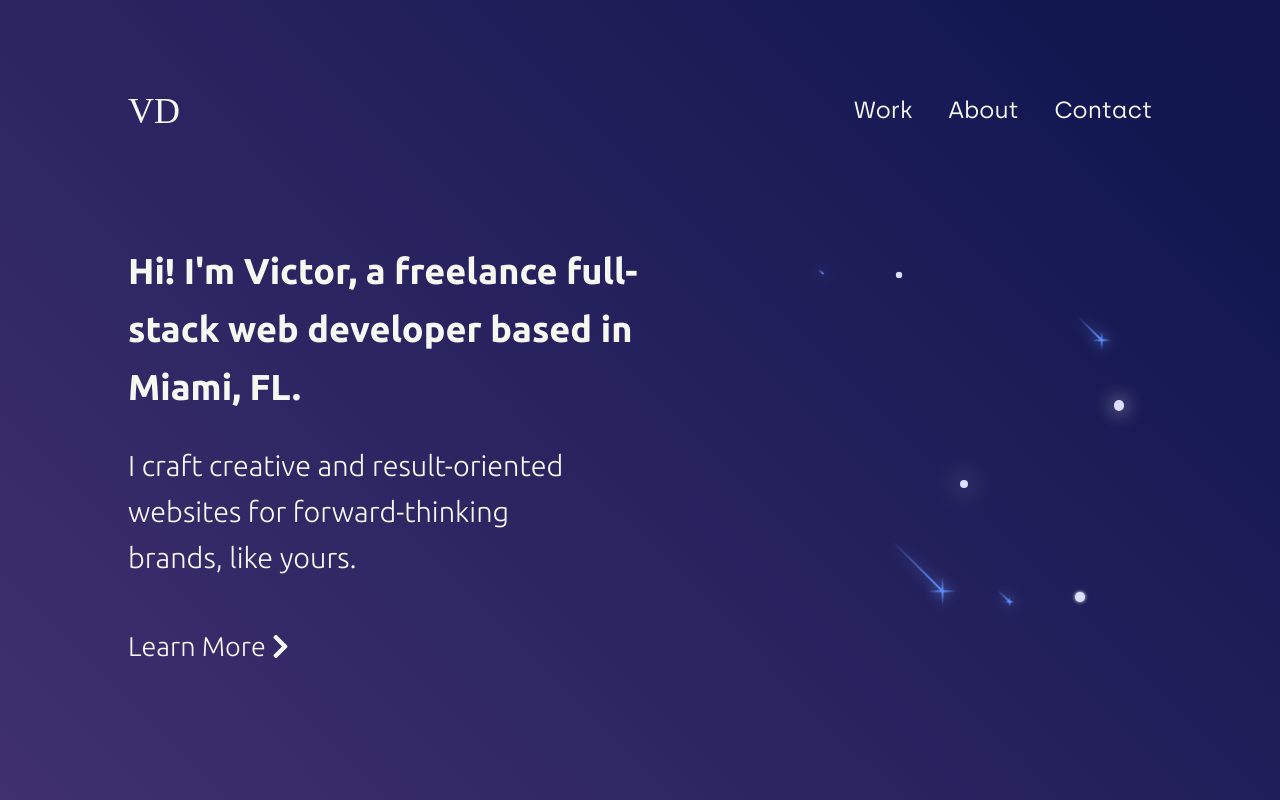
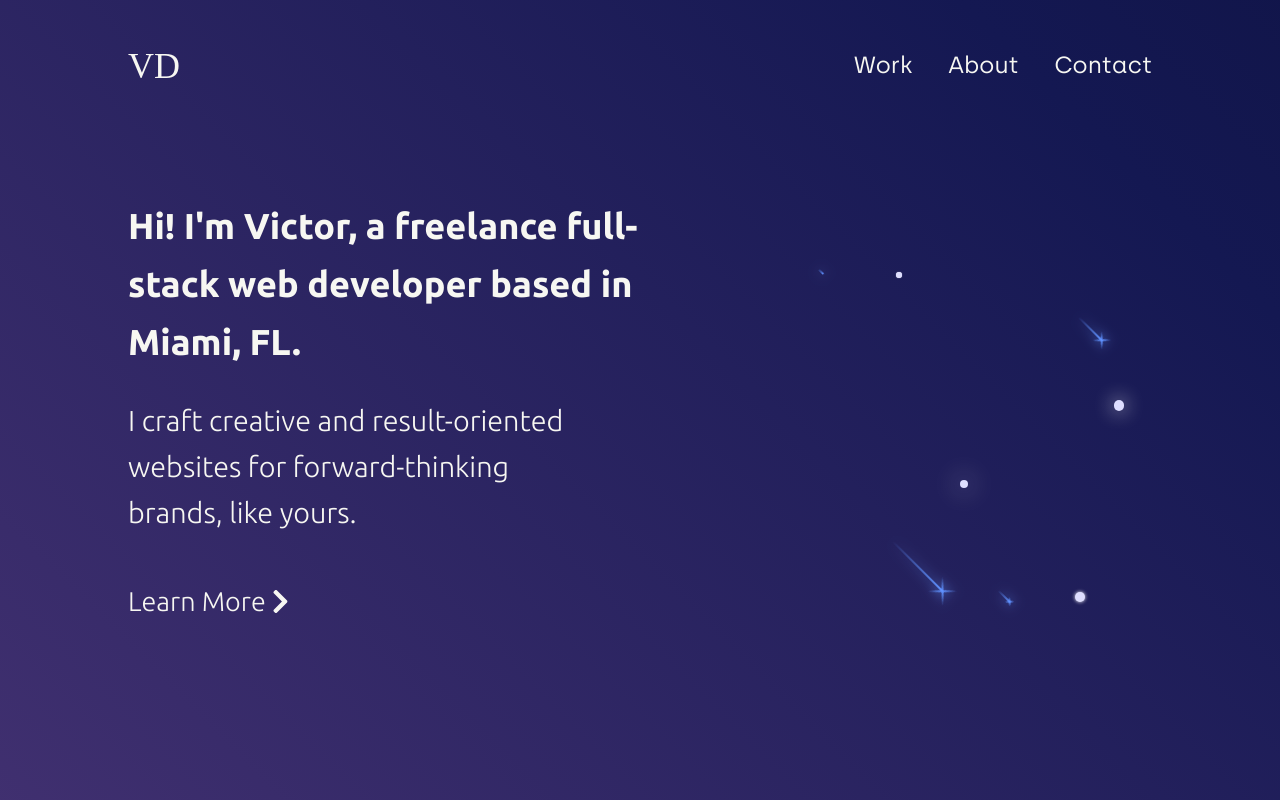
Before and after one commit to xrawvelocity/Portfolio-v2, a React (Create React App) app: page / in a window 1280 px wide. Built offline with nearby package versions, Linux system fonts and the light colour scheme; a web font is replaced by a local one.

Commit message:
reduced padding heading home

```diff
--- a/src/css/style.css
+++ b/src/css/style.css
@@ -167,7 +167,7 @@ body::-webkit-scrollbar-thumb {
     display: flex;
     justify-content: space-between;
     align-items: center;
-    padding: 10rem 10% 5rem;
+    padding: 5rem 10% 5rem;
     animation: moveInTop 1s ease 0.75s;
     animation-fill-mode: backwards; }
     @media only screen and (max-width: 44em) {
--- a/src/sass/components/_home.scss
+++ b/src/sass/components/_home.scss
@@ -17,7 +17,7 @@
     display: flex;
     justify-content: space-between;
     align-items: center;
-    padding: 10rem 10% 5rem;
+    padding: 5rem 10% 5rem;
     animation: moveInTop 1s ease 0.75s;
     animation-fill-mode: backwards;
 
```
